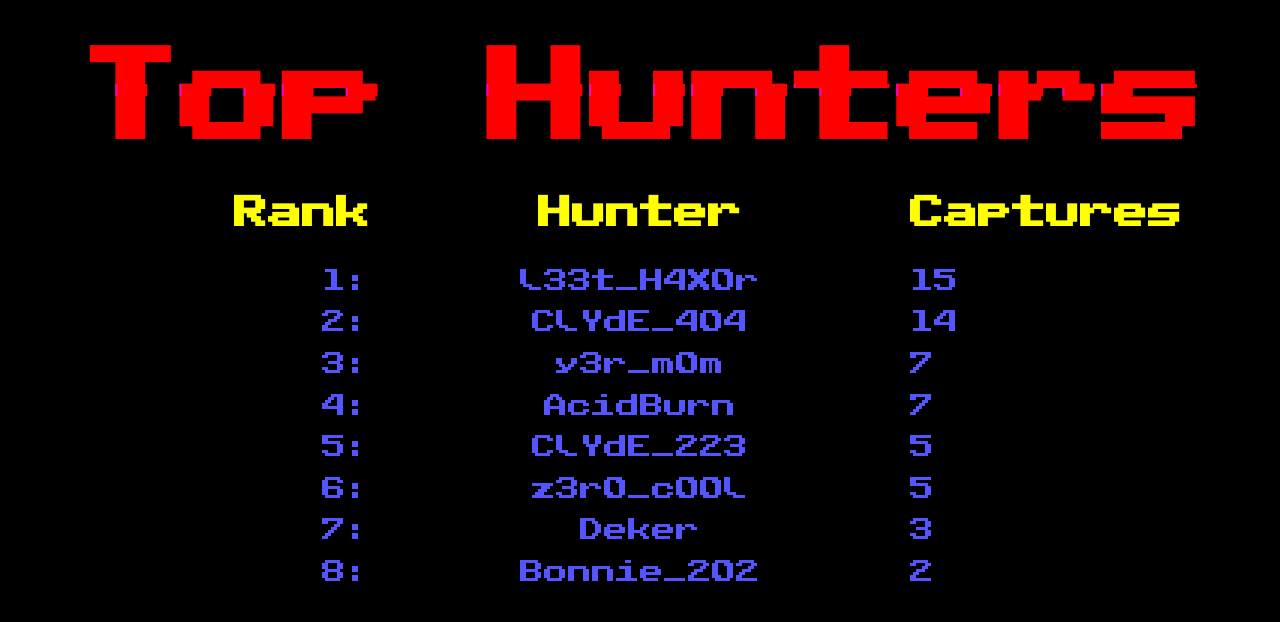
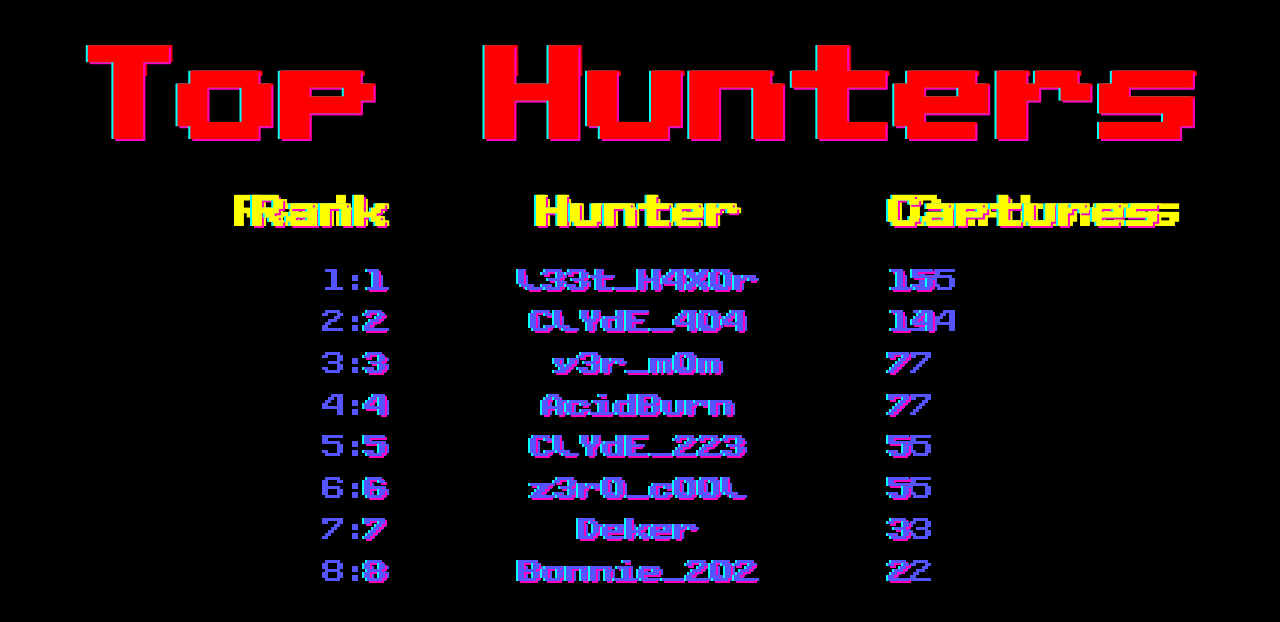
Before and after one commit to alleycatassetacquisitions/Scoreboard, a React (Create React App) app: page / in a window 1280 px wide. Shown: the top 622 px of the page. Built offline with nearby package versions, Linux system fonts and the light colour scheme.

Commit message:
happy with this timing

```diff
--- a/src/components/GlitchTable2/GlitchTable2.css
+++ b/src/components/GlitchTable2/GlitchTable2.css
@@ -17,7 +17,7 @@
   /* Creates an initial clip for our glitch. This works in a typical top,right,bottom,left fashion and creates a mask to only show a certain part of the glitch at a time. */
   clip: rect(44px, 450px, 56px, 0);
   /* Runs our glitch-anim defined below to run in a 5s loop, infinitely, with an alternating animation to keep things fresh. */
-  animation: glitch-anim 6s infinite linear alternate-reverse;
+  animation: glitch-anim 3s infinite linear alternate-reverse;
 }
 .Glitch2 .glitch::after {
   content: attr(data-text);
@@ -28,7 +28,7 @@
   height: 100%;
   left: -2px;
   text-shadow: -2px 0 #00fff9, 2px 2px #ff00c1;
-  animation: glitch-anim2 1s infinite linear alternate-reverse;
+  animation: glitch-anim2 6s infinite linear 6s alternate-reverse;
 }
 /* Creates an animation with 20 steaps. For each step, it calculates a percentage for the specific step. It then generates a random clip box to be used for the random glitch effect. Also adds a very subtle skew to change the 'thickness' of the glitch.*/
 @keyframes glitch-anim {
@@ -204,7 +204,7 @@
   }
 }
 @keyframes glitch-skew {
-  1% {
+  2% {
     transform: rotateX(10deg) skewX(90deg);
   }
   5% {
```
